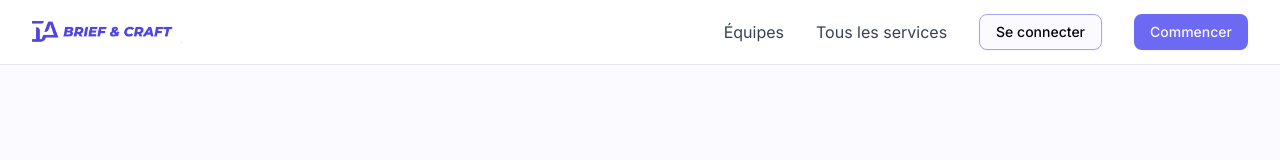
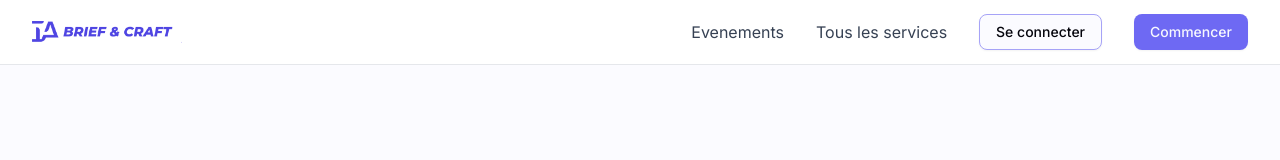
Before and after one commit to Liliane99/hackathon, a Next.js app in the folder next/: page /search-agent in a window 1280 px wide. Shown: the top 160 px of the page. Built offline with nearby package versions, Linux system fonts and the light colour scheme.

Commit message:
Last commit...

```diff
--- a/next/src/app/components/layout/Navbar.tsx
+++ b/next/src/app/components/layout/Navbar.tsx
@@ -20,8 +20,8 @@ export function Navbar() {
           </div>
 
           <div className="hidden md:flex items-center space-x-8">
-            <Link href="/team" className="text-gray-700 hover:text-primary transition-colors">
-              Équipes
+			<Link href="/events" className="text-gray-700 hover:text-primary transition-colors">
+              Evenements
             </Link>
             <Link href="/services" className="text-gray-700 hover:text-primary transition-colors">
               Tous les services
--- a/next/src/app/globals.css
+++ b/next/src/app/globals.css
@@ -133,14 +133,6 @@
 	--sidebar-ring: oklch(0.65 0.22 280);
 }
 
-.text-gray-gradient {
-	@apply bg-gradient-to-r from-gray-600 via-gray-700 to-gray-800 bg-clip-text text-transparent;
-}
-
-.bg-default-gradient {
-	@apply bg-gradient-to-br from-slate-50 via-blue-50 to-indigo-100 min-h-screen;
-}
-
 @layer base {
 	* {
 		@apply border-border outline-ring/50;
--- a/next/src/app/page.tsx
+++ b/next/src/app/page.tsx
@@ -11,6 +11,7 @@ import {
   Clock,
   Shield,
 } from "lucide-react";
+import Pricing from "@/components/Pricing";
 
 export default function HomePage() {
   return (
@@ -176,10 +177,8 @@ export default function HomePage() {
         </div>
       </section>
 
+      {/* Section Abonnements */}
 	  <Pricing />
-
-      {/* Section Abonnements */}
-
 
       <section className="py-20">
         <div className="max-w-7xl mx-auto px-4 sm:px-6 lg:px-8">
```
